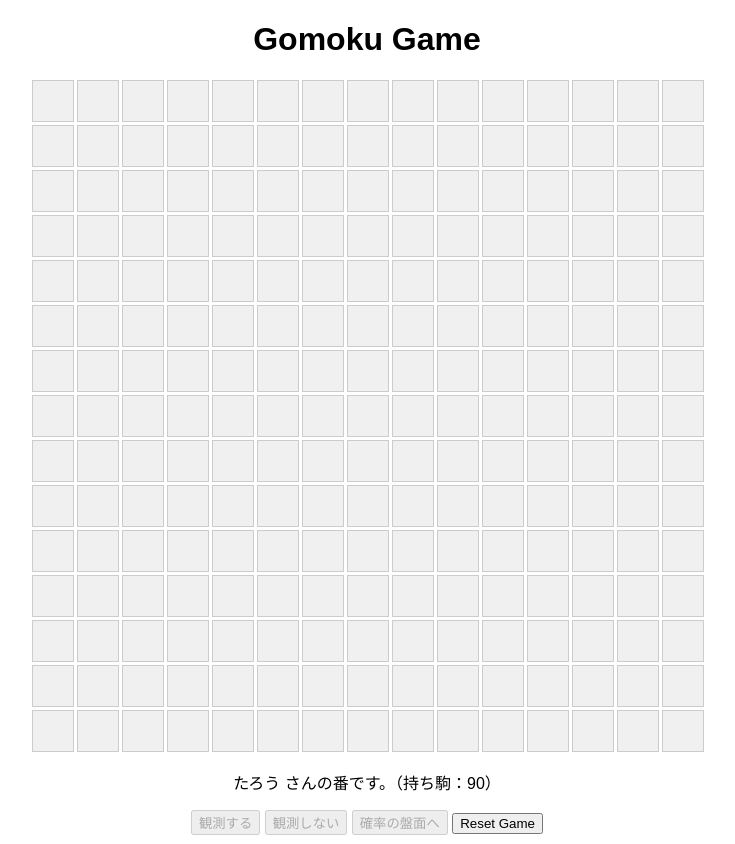
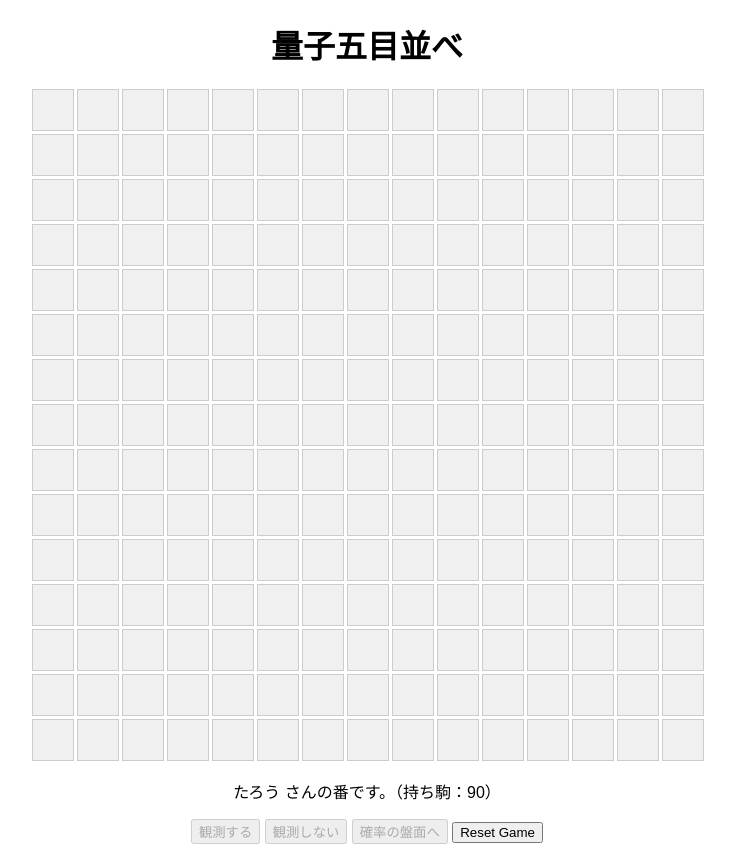
Before and after one commit to kusawokoshitemori/GroupWork_simple_Puzzle, a plain HTML site: page index.html in a window 1280 px wide. Shown: the whole page, without its empty margins (273-1008 px from the left). Drawn offline with Linux system fonts and the light colour scheme.

Commit message:
見出し変更

```diff
--- a/index.html
+++ b/index.html
@@ -10,7 +10,7 @@
   </head>
 
   <body>
-    <h1>Gomoku Game</h1>
+    <h1>量子五目並べ</h1>
     <!--盤面を表示-->
     <div id="board"></div>
     <div id="copy_board"></div>
```
